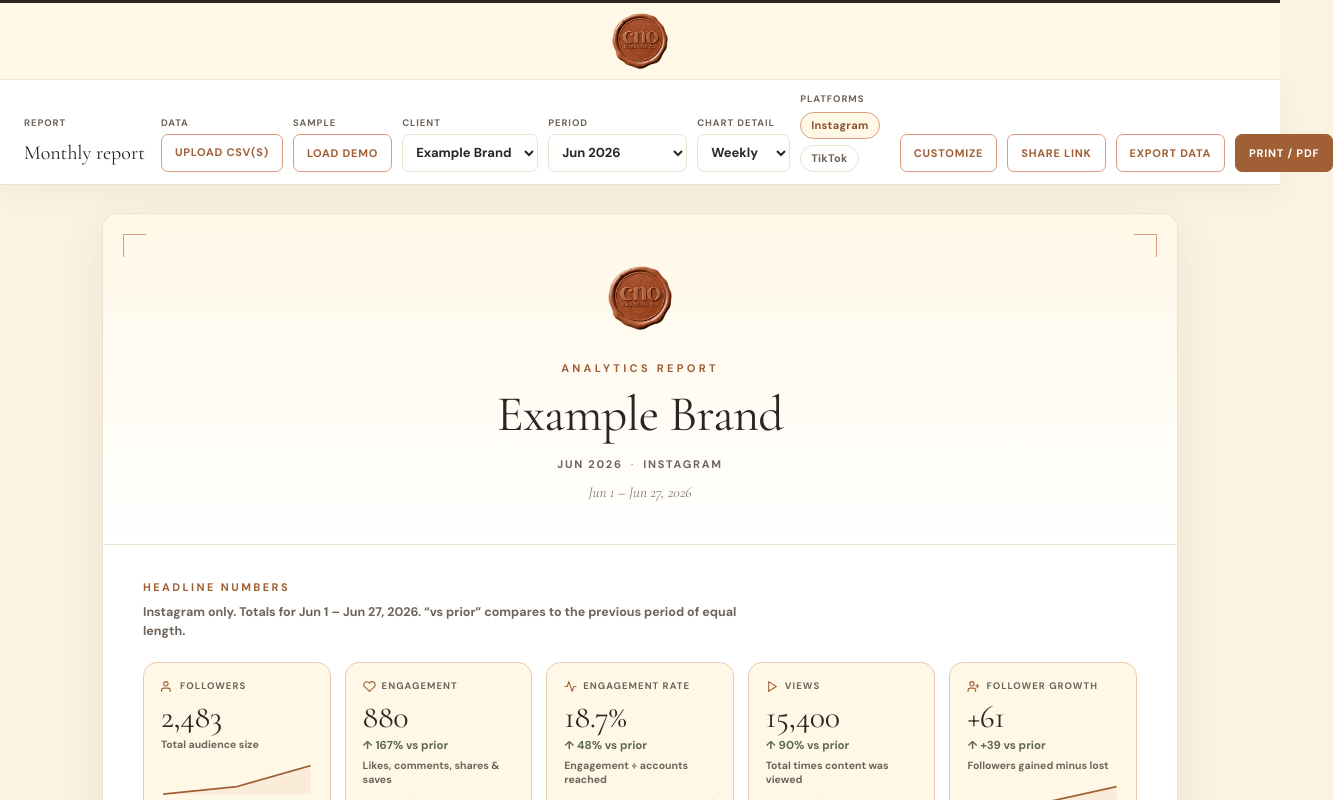
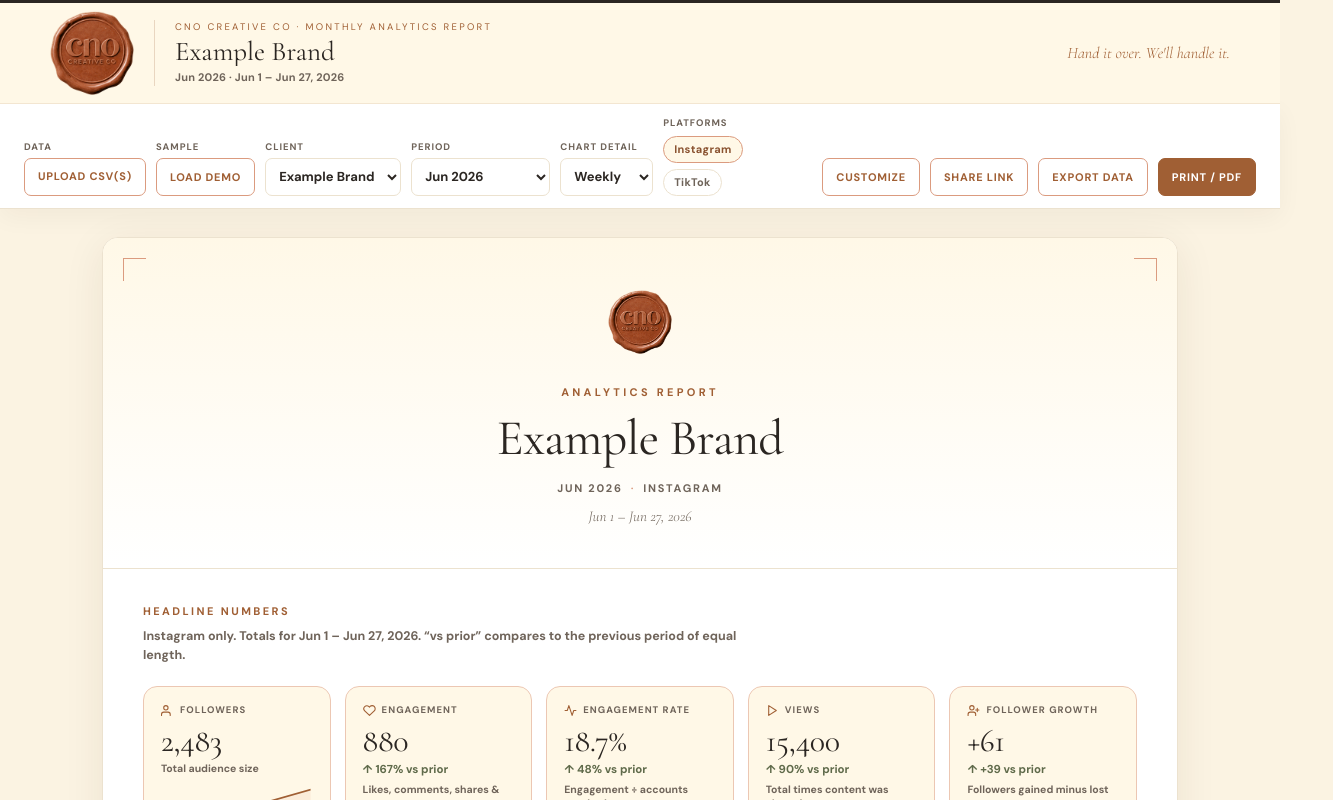
Before and after one commit to joongsukkie/cno-analytics-report, a plain HTML site: page index.html in a window 1280 px wide. Both pictures are taken after a click on the button "LOAD DEMO". Shown: the top 800 px of the page, 1333 px wide, since content can reach past the window. Drawn offline with Linux system fonts and the light colour scheme.

Commit message:
Enlarge masthead seal, fill it with report identity, add goal targets
Masthead: seal enlarged to 84px and moved left, paired with a live report
identity (kicker, client name, period, tagline) so the bar no longer feels
empty. Single-scroll layout kept — Print/PDF and share links stay one document.

Scorecard: the goals & success-metrics board now supports monthly targets via
optional <metric>_target account columns. Each tracked metric shows a
progress-to-goal bar (sage when met, terracotta while in progress). Demo data
populated with targets so all four goal cards render live.

Co-Authored-By: Claude Opus 4.8 <noreply@anthropic.com>

```diff
--- a/index.html
+++ b/index.html
@@ -17,9 +17,15 @@
   *{box-sizing:border-box}
   body{margin:0;font-family:var(--sans);color:var(--ink);background:var(--page);line-height:1.55;font-weight:400}
   /* quiet seal masthead + aligned report controls */
-  .sitebar{height:80px;background:var(--cream);border-top:3px solid var(--ink);border-bottom:1px solid rgba(153,97,55,.12);display:flex;align-items:center;justify-content:center;position:sticky;top:0;z-index:30}
-  .sitebar .stamp{display:block;line-height:0}.sitebar .stamp img{display:block;width:56px;height:56px;object-fit:contain}
-  .toolbar{background:#fff;color:var(--ink);padding:12px 24px;display:flex;flex-wrap:nowrap;gap:10px;align-items:flex-end;border-bottom:1px solid var(--sand);position:sticky;top:80px;z-index:25;box-shadow:0 8px 24px rgba(42,31,18,.045)}
+  .sitebar{height:104px;background:var(--cream);border-top:3px solid var(--ink);border-bottom:1px solid rgba(153,97,55,.12);display:flex;align-items:center;justify-content:space-between;gap:20px;padding:0 max(28px,calc((100vw - 1180px)/2));position:sticky;top:0;z-index:30}
+  .sitebar .brandwrap{display:flex;align-items:center;gap:20px;min-width:0}
+  .sitebar .stamp{display:block;line-height:0;flex:none;transition:transform .18s}.sitebar .stamp:hover{transform:scale(1.04)}.sitebar .stamp img{display:block;width:84px;height:84px;object-fit:contain}
+  .mhid{display:flex;flex-direction:column;gap:3px;min-width:0;border-left:1px solid rgba(153,97,55,.22);padding-left:20px}
+  .mhid .k{font-family:var(--sans);font-size:9.5px;letter-spacing:.24em;text-transform:uppercase;color:var(--burnt);font-weight:600}
+  .mhid .t{font-family:var(--serif);font-size:27px;font-weight:400;line-height:1.04;color:var(--ink);white-space:nowrap;overflow:hidden;text-overflow:ellipsis;max-width:46vw}
+  .mhid .m{font-family:var(--sans);font-size:11px;letter-spacing:.02em;color:var(--ink-soft);white-space:nowrap;overflow:hidden;text-overflow:ellipsis}
+  .sitebar .mhtag{font-family:var(--serif);font-style:italic;font-size:16px;color:var(--burnt);white-space:nowrap;flex:none}
+  .toolbar{background:#fff;color:var(--ink);padding:12px 24px;display:flex;flex-wrap:nowrap;gap:10px;align-items:flex-end;border-bottom:1px solid var(--sand);position:sticky;top:104px;z-index:25;box-shadow:0 8px 24px rgba(42,31,18,.045)}
   .toolbar .fld{font-size:9.5px;letter-spacing:.1em;text-transform:uppercase;color:var(--ink-soft);display:flex;flex-direction:column;gap:3px}
   .toolbar select,.toolbar input[type=date]{font-family:var(--sans);font-size:13px;height:38px;padding:5px 9px;border-radius:7px;border:1px solid var(--sand);background:#fff;color:var(--ink)}
   .btn{font-family:var(--sans);font-size:11px;letter-spacing:.07em;text-transform:uppercase;padding:7px 13px;border-radius:7px;border:1px solid var(--terra);background:#fff;color:var(--burnt);cursor:pointer;transition:.15s;font-weight:500}
@@ -196,6 +202,13 @@
   .goalmetric .gm-change{grid-column:1/-1;font-size:10px;color:var(--ink-soft)}
   .goalmetric.missing .gm-value{font-family:var(--sans);font-size:10px;letter-spacing:.05em;text-transform:uppercase;color:#aa9f94}
   .goalmetric>b{font-family:var(--serif);font-size:18px;font-weight:400;text-align:right}.goalmetric>b small{font-family:var(--sans);font-size:9px;margin-left:5px}.goalmetric .missing{font-family:var(--sans);font-size:9px;letter-spacing:.05em;text-transform:uppercase;color:#aa9f94}
+  .goalmetric>b small.pos{color:#5c7150}.goalmetric>b small.neg{color:#b0574a}
+  .goalbar{grid-column:1/-1;margin-top:7px}
+  .gtrack{height:5px;border-radius:3px;background:rgba(153,97,55,.16);overflow:hidden}
+  .gfill{height:100%;border-radius:3px;background:var(--terra);transition:width .5s ease}
+  .gfill.hit{background:var(--sage)}
+  .gcap{display:flex;justify-content:space-between;gap:8px;margin-top:4px;font-family:var(--sans);font-size:8.5px;letter-spacing:.06em;text-transform:uppercase;color:var(--ink-soft)}
+  .gcap .hitlabel{color:#5c7150;font-weight:700}
   .vizgrid{display:grid;grid-template-columns:repeat(2,minmax(0,1fr));gap:18px}
   .vizcard{border:1px solid var(--sand);padding:20px;background:#fff;min-width:0}
   .vizcard h4{font-family:var(--serif);font-weight:400;font-size:23px;margin:0 0 4px}
@@ -244,8 +257,8 @@
   @keyframes lSealAway{50%{transform:translate(-50%,-58%) scale(1.12) rotate(8deg);opacity:1}100%{transform:translate(-50%,-190%) scale(.45) rotate(24deg);opacity:0}}
   @keyframes lFade{from{opacity:0}to{opacity:1}}
   @keyframes lOut{to{opacity:0;visibility:hidden}}
-  @media(max-width:900px){.goalgrid{grid-template-columns:1fr 1fr}.goalcard:nth-child(2){border-right:0}.goalcard:nth-child(-n+2){border-bottom:1px solid var(--sand)}.vizgrid{grid-template-columns:1fr}.toolbar{overflow-x:auto}}
-  @media(max-width:660px){.sitebar{height:68px}.sitebar .stamp img{width:48px;height:48px}.toolbar{top:68px;padding:10px 14px}.control-title{display:none}.goalgrid{grid-template-columns:1fr}.goalcard{border-right:0;border-bottom:1px solid var(--sand)}.rhead .cli{font-size:42px}section{padding:28px 24px}}
+  @media(max-width:900px){.goalgrid{grid-template-columns:1fr 1fr}.goalcard:nth-child(2){border-right:0}.goalcard:nth-child(-n+2){border-bottom:1px solid var(--sand)}.vizgrid{grid-template-columns:1fr}.toolbar{overflow-x:auto}.sitebar .mhtag{display:none}}
+  @media(max-width:660px){.sitebar{height:84px;padding:0 16px}.sitebar .stamp img{width:64px;height:64px}.sitebar .brandwrap{gap:14px}.mhid{padding-left:14px}.mhid .k{display:none}.mhid .t{font-size:21px;max-width:56vw}.toolbar{top:84px;padding:10px 14px}.control-title{display:none}.goalgrid{grid-template-columns:1fr}.goalcard{border-right:0;border-bottom:1px solid var(--sand)}.rhead .cli{font-size:42px}section{padding:28px 24px}}
   @media print{.sitebar,.toolbar,.panel,#letterOverlay{display:none!important} body{background:#fff} .wrap{margin:0;max-width:none;padding:0} .report{box-shadow:none;border-radius:0;border:none} section{break-inside:avoid} .ed[contenteditable]{background:none!important;box-shadow:none!important}}
 </style>
 </head>
@@ -261,9 +274,18 @@
   </div>
   <div class="letterCard" id="letterCard"></div>
 </div>
-<header class="sitebar"><a class="stamp" href="https://cnocreative.co/" target="_blank" rel="noopener"><img src="cno-seal.png" alt="CNO Creative Co"></a></header>
+<header class="sitebar">
+  <div class="brandwrap">
+    <a class="stamp" href="https://cnocreative.co/" target="_blank" rel="noopener"><img src="cno-seal.png" alt="CNO Creative Co"></a>
+    <div class="mhid">
+      <div class="k">CNO Creative Co · Monthly Analytics Report</div>
+      <div class="t" id="mhClient">Monthly Analytics Report</div>
+      <div class="m" id="mhPeriod">Upload a CSV or load the demo to begin</div>
+    </div>
+  </div>
+  <div class="mhtag">Hand it over. We'll handle it.</div>
+</header>
 <div class="toolbar">
-  <div class="control-title"><span>Report</span><strong>Monthly report</strong></div>
   <div class="action-fld"><span>Data</span><label class="btn file">Upload CSV(s)<input type="file" id="fileIn" accept=".csv" multiple></label></div>
   <div class="action-fld"><span>Sample</span><button class="btn" id="demoBtn">Load demo</button></div>
   <label class="fld">Client<select id="clientSel"></select></label>
@@ -507,11 +529,12 @@ function classify(rows){
         event_reach:num(r.event_reach),event_engagement:num(r.event_engagement),event_registrations:num(r.event_registrations),event_attendees:num(r.event_attendees),
         conversions:num(r.conversions),paid_reach:num(r.paid_reach),paid_impressions:num(r.paid_impressions),organic_reach:num(r.organic_reach),organic_impressions:num(r.organic_impressions),
         clicks:num(r.clicks),video_completions:num(r.video_completions),spend:num(r.spend),
-        top_age_group:r.top_age_group||"",top_gender:r.top_gender||"",top_countries:r.top_countries||"",top_cities:r.top_cities||"",industry:r.industry||"",raw:r._raw});
+        top_age_group:r.top_age_group||"",top_gender:r.top_gender||"",top_countries:r.top_countries||"",top_cities:r.top_cities||"",industry:r.industry||"",targets:collectTargets(r),raw:r._raw});
     }
   });
   return {posts,periods};
 }
+function collectTargets(r){const t={};for(const k in r){if(k==="_raw")continue;if(/target$/.test(k)){const base=k.slice(0,-6),v=num(r[k]);if(v!==null&&v!==undefined)t[base]=v;}}return t;}
 function ingest(text){const {posts,periods}=classify(parseCSV(text));POSTS=POSTS.concat(posts);PERIODS=PERIODS.concat(periods);}
 function resetData(){POSTS=[];PERIODS=[];}
 
@@ -586,6 +609,12 @@ function windowMetrics(c,from,to){
   m.roas=(m.revenue!==null&&m.spend)?m.revenue/m.spend:null;
   m.click_through_rate=(m.clicks!==null&&m.impressions)?m.clicks/m.impressions:null;
   m.video_completion_rate=(m.video_completions!==null&&m.views)?m.video_completions/m.views:null;
+  // ---- Optional monthly targets (from <metric>_target columns). Flow metrics sum across the window; rate metrics average. ----
+  const RATEKEYS=new Set(["followergrowthrate","er","roas","profiletoclick","eventconversion","clickthroughrate"]);
+  const tacc={};
+  perIn.forEach(p=>{if(!p.targets)return;for(const bk in p.targets){const v=p.targets[bk];if(v===null||v===undefined)continue;(tacc[bk]=tacc[bk]||[]).push(v);}});
+  m._targets={};
+  for(const bk in tacc){const vals=tacc[bk];m._targets[bk]=RATEKEYS.has(bk)?vals.reduce((a,b)=>a+b,0)/vals.length:vals.reduce((a,b)=>a+b,0);}
   return m;
 }
 function prevRange(from,to){const len=daysBetween(from,to)+1;return{from:addDays(from,-len),to:addDays(from,-1)};}
@@ -867,7 +896,14 @@ function goalMetricRow(cur,prev,key){
   const M=METRICS[key],v=cur[key],pv=prev?prev[key]:null;
   const value=(v===null||v===undefined)?'<span class="missing">Add data</span>':M.fmt(v);
   let delta="";if(v!==null&&v!==undefined&&pv!==null&&pv!==undefined&&!M.snapshot){const d=chg(v,pv);if(d!==null)delta=`<small class="${d>=0?"pos":"neg"}">${d>=0?"↑":"↓"} ${pct(Math.abs(d),0)}</small>`;}
-  return `<div class="goalmetric"><span>${M.label}</span><b>${value}${delta}</b></div>`;
+  const tkey=key.replace(/[^a-z0-9]/gi,"").toLowerCase();
+  const target=cur._targets?cur._targets[tkey]:undefined;
+  let bar="";
+  if(v!==null&&v!==undefined&&target!==undefined&&target>0){
+    const ratio=v/target,w=Math.max(3,Math.min(100,ratio*100)),hit=ratio>=1;
+    bar=`<div class="goalbar"><div class="gtrack"><div class="gfill${hit?" hit":""}" style="width:${w}%"></div></div><div class="gcap"><span class="${hit?"hitlabel":""}">${hit?"Goal met · ":""}${Math.round(ratio*100)}% of goal</span><span>Target ${M.fmt(target)}</span></div></div>`;
+  }
+  return `<div class="goalmetric"><span>${M.label}</span><b>${value}${delta}</b>${bar}</div>`;
 }
 function goalsHtml(cur,prev){
   const goals=[
@@ -876,7 +912,7 @@ function goalsHtml(cur,prev){
     ["03","Position for What’s Next","Track whether campaign and event content creates momentum and action.",["event_reach","event_engagement","event_registrations","event_attendees","event_conversion"]],
     ["04","Drive Business Growth","Connect social presence to inquiries, bookings, memberships, sales, and revenue.",["leads","bookings","membership_signups","retail_sales","revenue"]]
   ];
-  return `<div class="goalgrid">${goals.map((g,i)=>`<article class="goalcard"><div class="goalnum">${g[0]}</div><h3>${g[1]}</h3><p>${g[2]}</p><div class="goaltrack">We’ll track</div>${g[3].map(k=>goalMetricRow(cur,prev,k)).join("")}</article>`).join("")}</div><div class="note">Goals are a flexible measurement framework. “Add data” means the selected exports do not contain that business outcome yet; it can be supplied in the same CSV from a booking, CRM, event, or sales export.</div>`;
+  return `<div class="goalgrid">${goals.map((g,i)=>`<article class="goalcard"><div class="goalnum">${g[0]}</div><h3>${g[1]}</h3><p>${g[2]}</p><div class="goaltrack">We’ll track</div>${g[3].map(k=>goalMetricRow(cur,prev,k)).join("")}</article>`).join("")}</div><div class="note">Goals are a flexible measurement framework. “Add data” means the selected exports do not contain that business outcome yet; it can be supplied in the same CSV from a booking, CRM, event, or sales export. Progress bars appear when a monthly goal is set for a metric — add a <b>&lt;metric&gt;_target</b> column (e.g. <b>reach_target</b>, <b>bookings_target</b>) to the account CSV.</div>`;
 }
 function horizontalBars(rows,valueKey,formatter=fmtInt){const max=Math.max(1,...rows.map(r=>r[valueKey]||0));return `<div class="hbars">${rows.map(r=>`<div class="hbarrow"><span>${r.name}</span><div class="track"><div class="fill" style="width:${Math.max(2,(r[valueKey]||0)/max*100)}%"></div></div><span class="hv">${formatter(r[valueKey])}</span></div>`).join("")}</div>`;}
 function performanceBoard(c,cur,from,to){
@@ -917,6 +953,7 @@ function render(){
   const A=analyze(c,cur,prev,from,to);
   const goal=cget("goal","balanced");
   const nameShow=cget("name","")||c;
+  if($("mhClient")){$("mhClient").textContent=nameShow;$("mhPeriod").textContent=`${label} · ${dateSpan}`;}
   const platsUsed=[...selectedPlats(c)];
   CTX=c+"|"+label+"|"+platsUsed.join("+");
   const multiPlat=platsUsed.length>1;
@@ -1242,13 +1279,13 @@ $("fileIn").addEventListener("change",function(){const files=[...this.files];if(
 $("demoBtn").addEventListener("click",()=>{resetData();ingest(DEMO_ACC);ingest(DEMO_CON);refreshAll();});
 
 /* ==================== demo (fictional) ==================== */
-const DEMO_ACC=`client,platform,month,followers_total,followers_growth,reach,impressions,engagement,views,profile_views,link_clicks,dms,meaningful_comments,comment_replies,leads,bookings,membership_signups,retail_sales,revenue,event_reach,event_engagement,event_registrations,event_attendees,conversions,paid_reach,paid_impressions,organic_reach,organic_impressions,spend,posts,top_age_group,top_gender,top_countries,top_cities
-Example Brand,instagram,2026-04,2400,-8,1900,6100,180,5200,150,22,9,6,5,4,2,1,3,285,0,0,0,0,2,0,0,1900,6100,0,2,,,,
-Example Brand,instagram,2026-05,2422,22,2600,9400,330,8100,205,31,14,10,8,6,3,2,4,460,580,72,18,13,3,0,0,2600,9400,0,2,,,,
-Example Brand,instagram,2026-06,2483,61,4700,18100,880,15400,390,58,26,21,17,14,8,4,9,1125,2100,310,62,48,8,1600,7200,3100,10900,145,4,25-34,F,United States|Canada|United Kingdom,Portland|Seattle
-Example Brand,tiktok,2026-04,540,3,2200,3900,120,3400,45,7,2,3,0,1,0,0,0,0,0,0,0,0,0,0,0,2200,3900,0,1,,,,
-Example Brand,tiktok,2026-05,547,7,720,1100,35,900,18,2,1,1,0,0,0,0,0,0,0,0,0,0,0,0,0,720,1100,0,1,,,,
-Example Brand,tiktok,2026-06,587,40,4100,6900,210,6100,95,15,6,8,2,4,1,0,2,190,880,86,21,15,1,900,1800,3200,5100,36,1,18-24,F,United States|Canada,`;
+const DEMO_ACC=`client,platform,month,followers_total,followers_growth,reach,impressions,engagement,views,profile_views,link_clicks,dms,meaningful_comments,comment_replies,leads,bookings,membership_signups,retail_sales,revenue,event_reach,event_engagement,event_registrations,event_attendees,conversions,paid_reach,paid_impressions,organic_reach,organic_impressions,spend,posts,top_age_group,top_gender,top_countries,top_cities,reach_target,profile_views_target,link_clicks_target,followers_growth_target,event_registrations_target,event_attendees_target,bookings_target,revenue_target
+Example Brand,instagram,2026-04,2400,-8,1900,6100,180,5200,150,22,9,6,5,4,2,1,3,285,0,0,0,0,2,0,0,1900,6100,0,2,,,,,,,,,,,,
+Example Brand,instagram,2026-05,2422,22,2600,9400,330,8100,205,31,14,10,8,6,3,2,4,460,580,72,18,13,3,0,0,2600,9400,0,2,,,,,3000,200,40,25,20,15,4,600
+Example Brand,instagram,2026-06,2483,61,4700,18100,880,15400,390,58,26,21,17,14,8,4,9,1125,2100,310,62,48,8,1600,7200,3100,10900,145,4,25-34,F,United States|Canada|United Kingdom,Portland|Seattle,5000,350,75,50,60,55,10,1500
+Example Brand,tiktok,2026-04,540,3,2200,3900,120,3400,45,7,2,3,0,1,0,0,0,0,0,0,0,0,0,0,0,2200,3900,0,1,,,,,,,,,,,,
+Example Brand,tiktok,2026-05,547,7,720,1100,35,900,18,2,1,1,0,0,0,0,0,0,0,0,0,0,0,0,0,720,1100,0,1,,,,,,,,,,,,
+Example Brand,tiktok,2026-06,587,40,4100,6900,210,6100,95,15,6,8,2,4,1,0,2,190,880,86,21,15,1,900,1800,3200,5100,36,1,18-24,F,United States|Canada,,4000,100,20,30,20,18,2,300`;
 const DEMO_CON=`client,platform,month,date,post_type,engagement,reach,views,likes,comments,shares,saves,follows,hashtag_count,caption_length,caption_snippet,campaign,pillar
 Example Brand,instagram,2026-04,2026-04-05,CAROUSEL,58,720,1400,48,4,4,2,1,5,410,"Small habits that compound over a season.",,Education
 Example Brand,instagram,2026-04,2026-04-18,IMAGE,40,480,900,36,2,1,1,0,3,150,"A quiet studio afternoon.",,Behind the scenes
```
Also changed, not shown: 06_CSV_SCHEMA.md (+3 -0 lines), FIRST_WAVE_FEEDBACK_CHECKLIST.md (+1 -1 lines).
